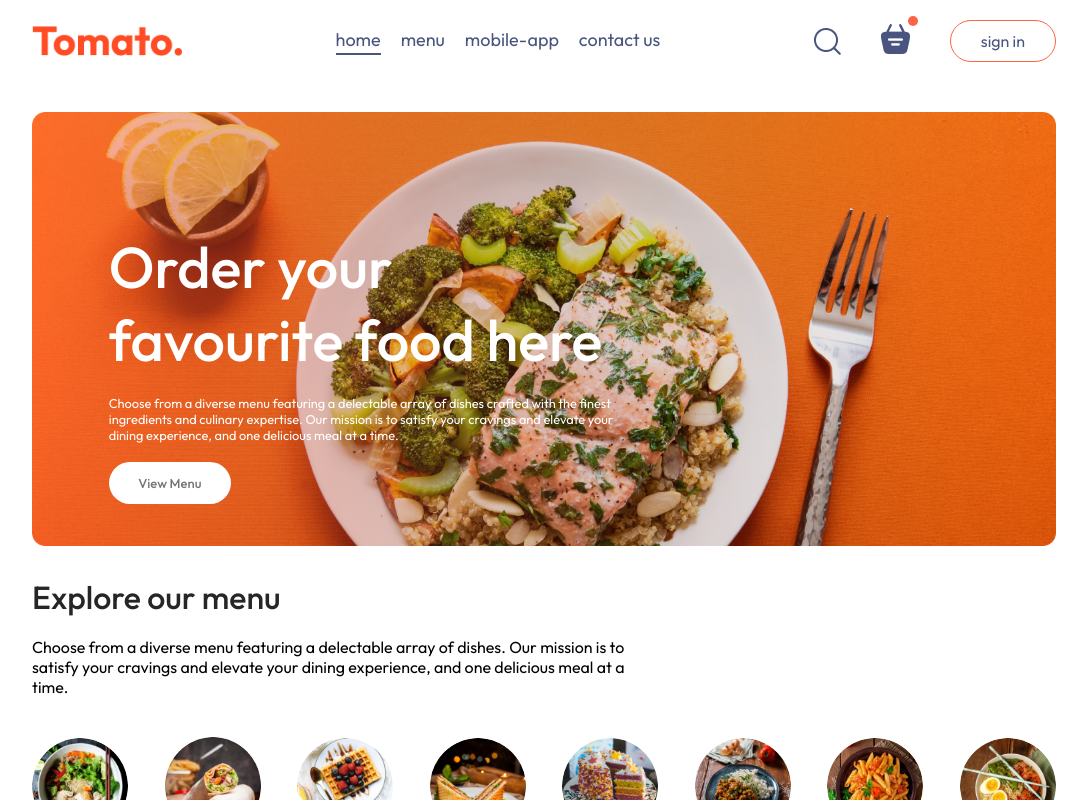
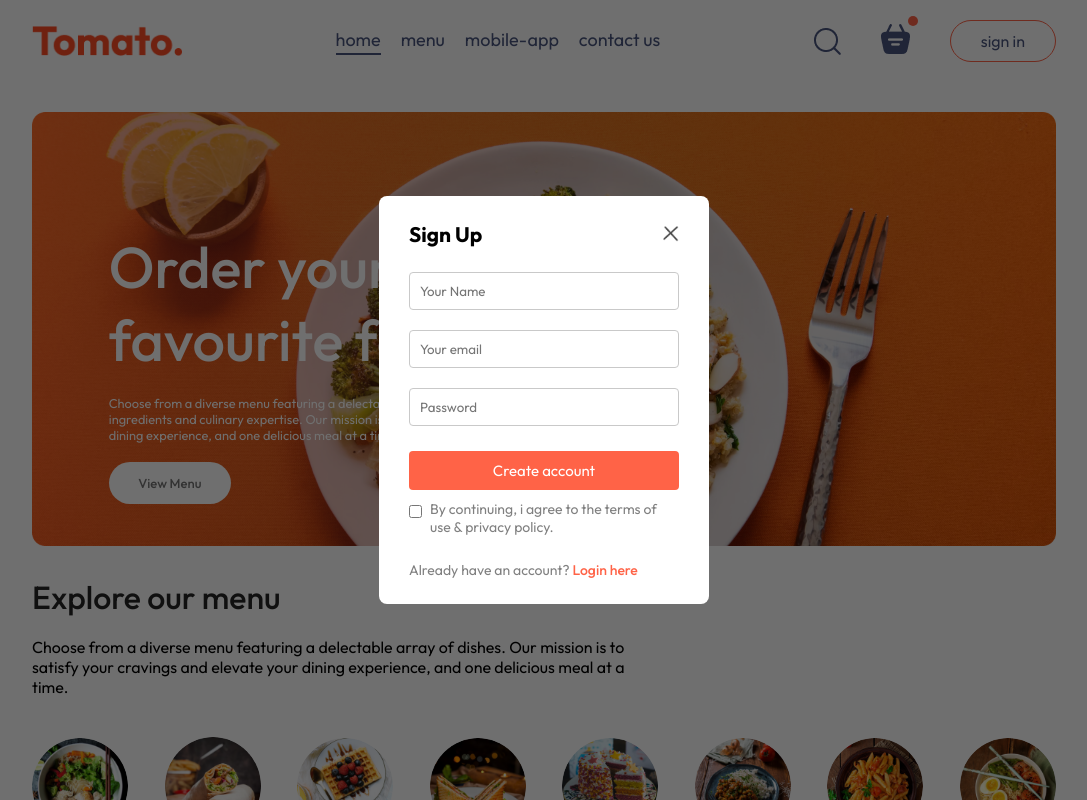
Before and after one commit to Narotam-Mishra/mern-full-stack-food-ordering-app, a React (Vite) app in the folder frontend/: page / in a window 1280 px wide. Both pictures are taken after a click on the button "sign in". Shown: the top 800 px of the page, without its empty margins (96-1183 px from the left). Built offline with nearby package versions, Linux system fonts and the light colour scheme.

Commit message:
full-stack-food-ordering_app_loginpopup_added_1.15

```diff
--- a/frontend/src/App.jsx
+++ b/frontend/src/App.jsx
@@ -4,12 +4,17 @@
 import Cart from "./pages/cart/Cart"
 import PlaceOrder from "./pages/PlaceOrder/PlaceOrder"
 import Footer from "./components/footer/Footer"
+import { useState } from "react"
+import LoginPopup from "./components/loginPopup/LoginPopup"
 
 const App = () => {
+  const [showLogin, setShowLogin] = useState(false);
+
   return (
     <>
+      { showLogin ? <LoginPopup setShowLogin={setShowLogin} /> : <></> }
       <div className="app">
-        <Navbar />
+        <Navbar setShowLogin={setShowLogin} />
         <Routes>
           <Route path="/" element={<Home />} />
           <Route path="/cart" element={<Cart />} />
--- /dev/null
+++ b/frontend/src/components/loginPopup/LoginPopup.css
@@ -0,0 +1,75 @@
+
+.login-popup{
+    position: absolute;
+    z-index: 1;
+    width: 100%;
+    height: 100%;
+    background-color: #00000090;
+    display: grid;
+}
+
+.login-popup-container{
+    place-self: center;
+    width: max(23vw, 330px);
+    color: #808080;
+    background-color: #fff;
+    display: flex;
+    flex-direction: column;
+    gap: 25px;
+    padding: 25px 30px;
+    border-radius: 8px;
+    font-size: 14px;
+    animation: fadeIn 0.5s;
+}
+
+.login-popup-title{
+    display: flex;
+    justify-content: space-between;
+    align-items: center;
+    color: #000000;
+}
+
+.login-popup-title img{
+    width: 16px;
+    cursor: pointer;
+}
+
+.login-popup-inputs{
+    display: flex;
+    flex-direction: column;
+    gap: 20px;
+}
+
+.login-popup-inputs input{
+    outline: none;
+    border: 1px solid #c9c9c9;
+    padding: 10px;
+    border-radius: 4px;
+}
+
+.login-popup-container button{
+    border: none;
+    padding: 10px;
+    border-radius: 4px;
+    color: #fff;
+    background-color: tomato;
+    font-size: 15px;
+    cursor: pointer;
+}
+
+.login-popup-condition{
+    display: flex;
+    align-items: start;
+    gap: 8px;
+    margin-top: -15px;
+}
+
+.login-popup-condition input{
+    margin-top: 5px;
+}
+
+.login-popup p span{
+    color: tomato;
+    font-weight: 500;
+    cursor: pointer;
+}
--- /dev/null
+++ b/frontend/src/components/loginPopup/LoginPopup.jsx
@@ -0,0 +1,49 @@
+import { useState } from "react"
+import "./LoginPopup.css"
+import { assets } from "../../assets/assets";
+
+const LoginPopup = ({ setShowLogin }) => {
+  const [currentState, setCurrentState] = useState("Sign Up");
+
+  return (
+    <div className="login-popup">
+      <form className="login-popup-container">
+        <div className="login-popup-title">
+          <h2>{currentState}</h2>
+          <img
+            onClick={() => setShowLogin(false)}
+            src={assets.cross_icon}
+            alt="cross_icon"
+          />
+        </div>
+        <div className="login-popup-inputs">
+          {currentState === "Login" ? (
+            <></>
+          ) : (
+            <input type="text" placeholder="Your Name" required />
+          )}
+          <input type="email" placeholder="Your email" required />
+          <input type="password" placeholder="Password" required />
+        </div>
+        <button>
+          {currentState === "Sign Up" ? "Create account" : "Login"}
+        </button>
+        <div className="login-popup-condition">
+          <input type="checkbox" required />
+          <p>By continuing, i agree to the terms of use & privacy policy.</p>
+        </div>
+        {currentState === "Login" ? (
+          <p>
+            Create a new account? <span onClick={() => setCurrentState("Sign Up")}>Click here</span>
+          </p>
+        ) : (
+          <p>
+            Already have an account? <span onClick={() => setCurrentState("Login")}>Login here</span>
+          </p>
+        )}
+      </form>
+    </div>
+  );
+}
+
+export default LoginPopup
--- a/frontend/src/components/navbar/Navbar.jsx
+++ b/frontend/src/components/navbar/Navbar.jsx
@@ -3,7 +3,7 @@
 import { assets } from '../../assets/assets'
 import { Link } from 'react-router-dom'
 
-const Navbar = () => {
+const Navbar = ({ setShowLogin }) => {
   const [menu, setMenu] = useState("home");
 
   return (
@@ -21,7 +21,7 @@
           <img src={assets.basket_icon} alt="" />
           <div className="dot"></div>
         </div>
-        <button>sign in</button>
+        <button onClick={() => setShowLogin(true)}>sign in</button>
       </div>
     </div>
   )
```
